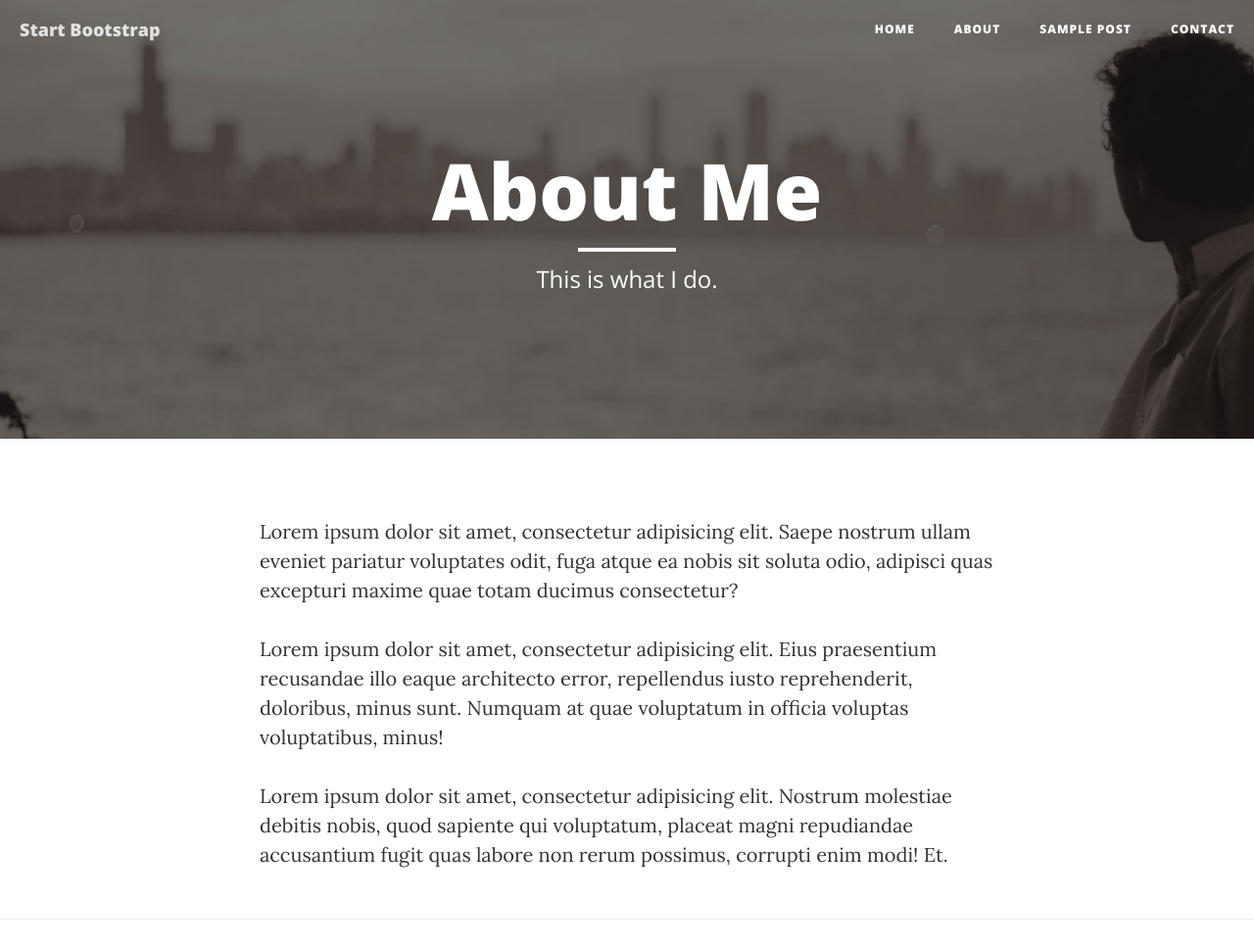
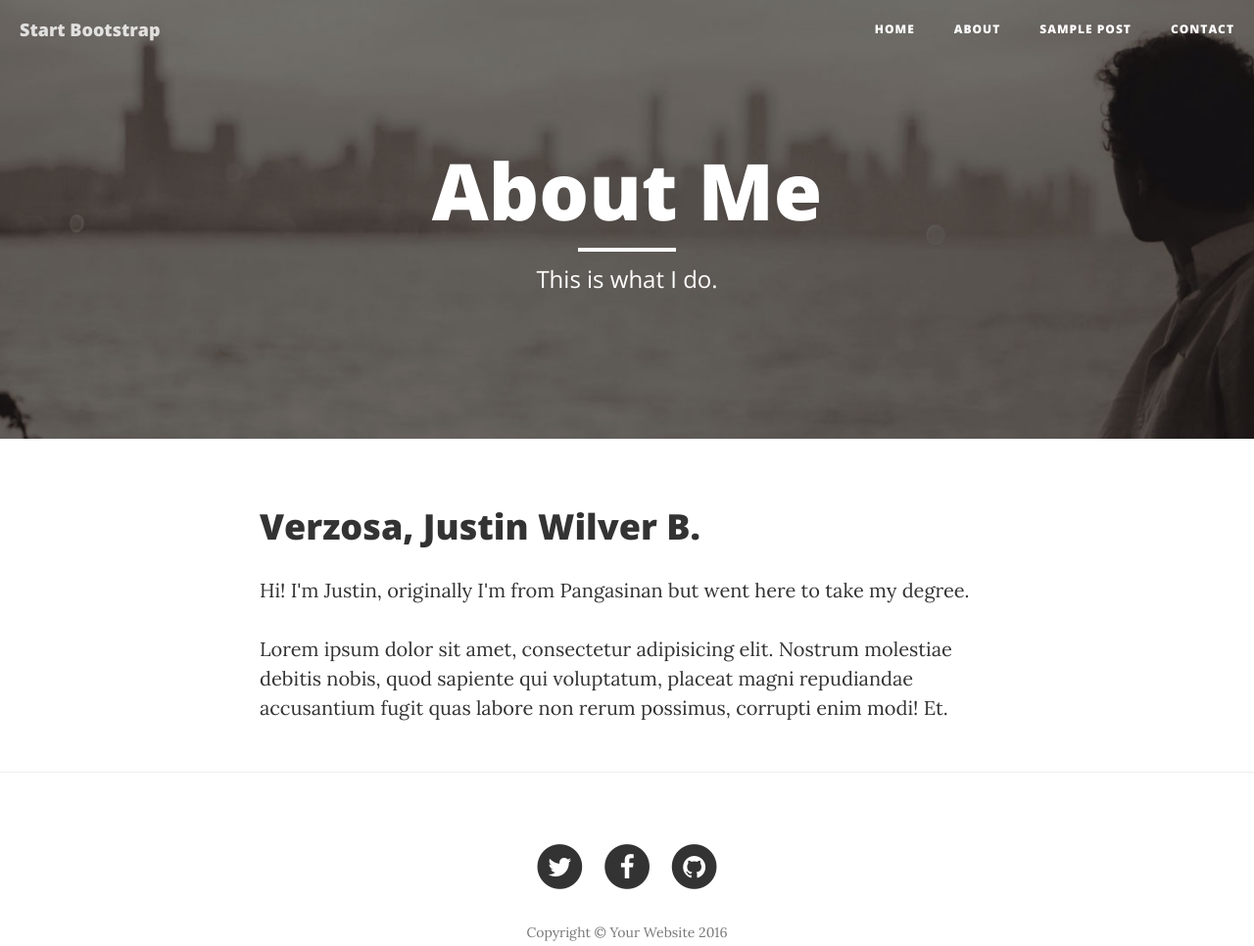
Before and after one commit to JustinVerzosa/blog, a website: page about.html in a window 1280 px wide. Shown: the top 966 px of the page at 98% size. Drawn offline with nearby package versions, Linux system fonts and the light colour scheme.

Commit message:
Update about.html

```diff
--- a/about.html
+++ b/about.html
@@ -87,8 +87,8 @@
     <div class="container">
         <div class="row">
             <div class="col-lg-8 col-lg-offset-2 col-md-10 col-md-offset-1">
-                <p>Lorem ipsum dolor sit amet, consectetur adipisicing elit. Saepe nostrum ullam eveniet pariatur voluptates odit, fuga atque ea nobis sit soluta odio, adipisci quas excepturi maxime quae totam ducimus consectetur?</p>
-                <p>Lorem ipsum dolor sit amet, consectetur adipisicing elit. Eius praesentium recusandae illo eaque architecto error, repellendus iusto reprehenderit, doloribus, minus sunt. Numquam at quae voluptatum in officia voluptas voluptatibus, minus!</p>
+                <h1>Verzosa, Justin Wilver B.</h1>
+                <p>Hi! I'm Justin, originally I'm from Pangasinan but went here to take my degree.</p>
                 <p>Lorem ipsum dolor sit amet, consectetur adipisicing elit. Nostrum molestiae debitis nobis, quod sapiente qui voluptatum, placeat magni repudiandae accusantium fugit quas labore non rerum possimus, corrupti enim modi! Et.</p>
             </div>
         </div>
```
